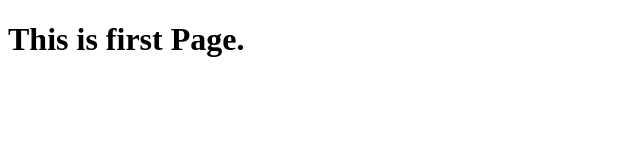
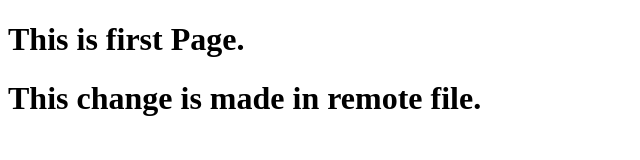
Before and after one commit to pinkikumari-33/Project, a plain HTML site: page index.html in a window 1280 px wide. Shown: the whole page, without its empty margins (0-640 px from the left). Drawn offline with Linux system fonts and the light colour scheme.

Commit message:
Update index.html

```diff
--- a/index.html
+++ b/index.html
@@ -7,5 +7,6 @@
 </head>
 <body>
     <h1>This is first Page.</h1>
+    <h1>This change is made in remote file.</h1>
 </body>
 </html>
```
